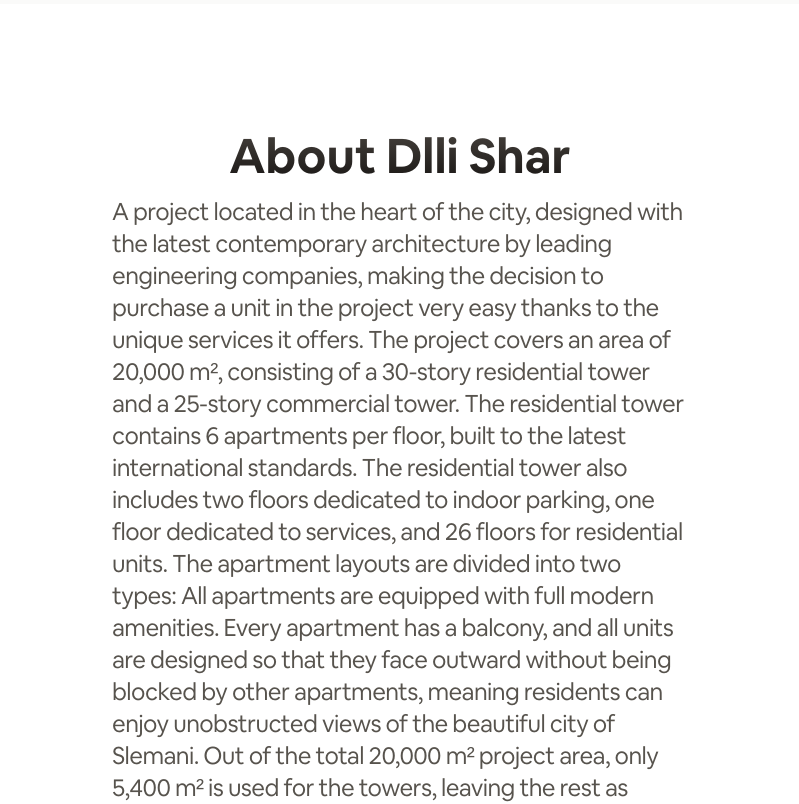
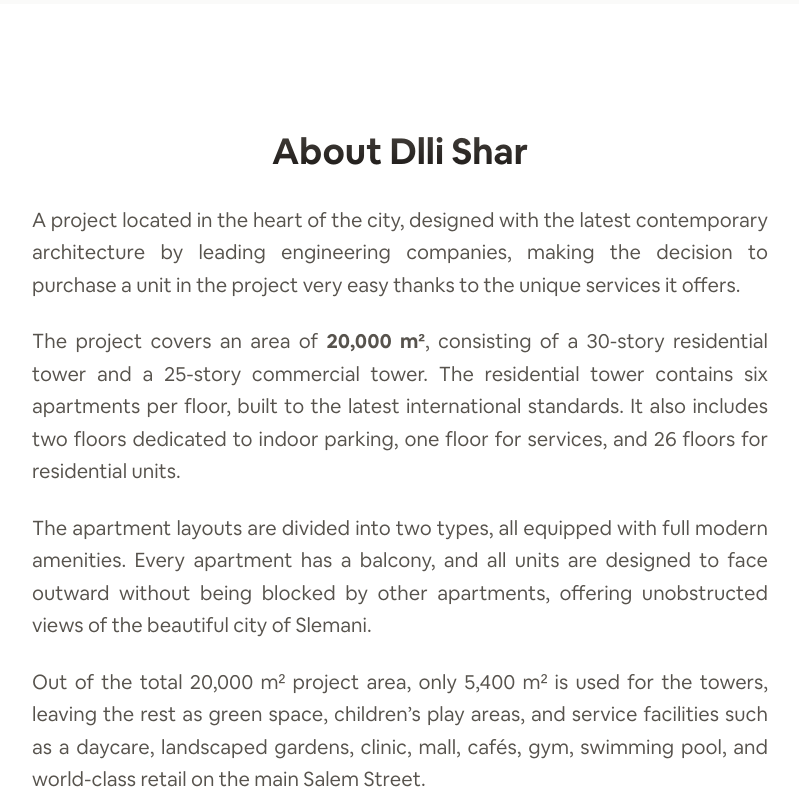
Before and after one commit to RageOfKurd/project-residential, a Next.js app: page /projects/1 in a window 1280 px wide. Shown: the part 1720-2524 px from the top of the page, without its empty margins (240-1039 px from the left). Built offline with nearby package versions, Linux system fonts and the light colour scheme.

Commit message:
create project about section

```diff
--- a/src/components/projectPage/about-section.jsx
+++ b/src/components/projectPage/about-section.jsx
@@ -1,25 +1,17 @@
 "use client";
 import React from "react";
 import HeadingText from "@/components/texts/heading-text";
-import SubTitle from "@/components/texts/sub-title";
-import Divider from "@/components/divider";
 import { motion } from "framer-motion";
-import Image from "next/image";
-import BlurVignette from "../ui/blur-vignette";
 
-// Parent animation setup
+// Animation configs
 const containerVariants = {
   hidden: { opacity: 0 },
   visible: {
     opacity: 1,
-    transition: {
-      staggerChildren: 0.25, // delay between each child
-      delayChildren: 0.2, // delay before first child
-    },
+    transition: { staggerChildren: 0.25, delayChildren: 0.2 },
   },
 };
 
-// Reusable child fade/slide
 const childVariants = {
   hidden: { opacity: 0, y: 30 },
   visible: {
@@ -29,50 +21,59 @@ const childVariants = {
   },
 };
 
-function AboutSection({ slug }) {
-  const features = [
-    { title: "Parking", imageUrl: "/parking.png" },
-    { title: "Clinic", imageUrl: "/clinic.png" },
-    { title: "Gym", imageUrl: "/gym.png" },
-    { title: "Gym", imageUrl: "/gym.png" },
-    { title: "Gym", imageUrl: "/gym.png" },
-    { title: "Gym", imageUrl: "/gym.png" },
-  ];
-
+function AboutSection() {
   return (
     <motion.section
       variants={containerVariants}
       initial="hidden"
       whileInView="visible"
       viewport={{ once: true, amount: 0.3 }}
-      className="flex relative mx-4 rounded-xl py-16 gap-6 md:gap-10  flex-col items-center justify-center"
+      className="flex relative mx-4 md:mx-auto max-w-5xl rounded-xl py-16 gap-8 flex-col items-center"
     >
+      {/* Heading */}
       <motion.div
-        className="relative z-20 flex flex-col items-center justify-center gap-6 w-full"
-        variants={containerVariants}
+        variants={childVariants}
+        className="text-center space-y-4 px-4"
       >
-        <div className="flex flex-col items-center justify-center ">
-          {/* Title */}
-          <motion.div variants={childVariants}>
-            <HeadingText text="About Dlli Shar" />
-          </motion.div>
+        <HeadingText fontSize="text-4xl sm:text-4xl" text="About Dlli Shar" />
+      </motion.div>
 
-          {/* Subtitle */}
-          <motion.div variants={childVariants}>
-            <SubTitle
-              maxWidth=" max-w-xl text-start"
-              text="A project located in the heart of the city, designed with the latest contemporary architecture by leading engineering companies, making the decision to purchase a unit in the project very easy thanks to the unique services it offers.
+      {/* Body text */}
+      <motion.div
+        variants={childVariants}
+        className="px-4 text-lg sm:text-xl text-stone-600 leading-relaxed text-justify max-w-3xl space-y-6"
+      >
+        <p>
+          A project located in the heart of the city, designed with the latest
+          contemporary architecture by leading engineering companies, making the
+          decision to purchase a unit in the project very easy thanks to the
+          unique services it offers.
+        </p>
 
-The project covers an area of 20,000 m², consisting of a 30-story residential tower and a 25-story commercial tower. The residential tower contains 6 apartments per floor, built to the latest international standards. The residential tower also includes two floors dedicated to indoor parking, one floor dedicated to services, and 26 floors for residential units. The apartment layouts are divided into two types:
+        <p>
+          The project covers an area of <strong>20,000 m²</strong>, consisting
+          of a 30-story residential tower and a 25-story commercial tower. The
+          residential tower contains six apartments per floor, built to the
+          latest international standards. It also includes two floors dedicated
+          to indoor parking, one floor for services, and 26 floors for
+          residential units.
+        </p>
 
-All apartments are equipped with full modern amenities. Every apartment has a balcony, and all units are designed so that they face outward without being blocked by other apartments, meaning residents can enjoy unobstructed views of the beautiful city of Slemani.
+        <p>
+          The apartment layouts are divided into two types, all equipped with
+          full modern amenities. Every apartment has a balcony, and all units
+          are designed to face outward without being blocked by other
+          apartments, offering unobstructed views of the beautiful city of
+          Slemani.
+        </p>
 
-Out of the total 20,000 m² project area, only 5,400 m² is used for the towers, leaving the rest as green space, children’s play areas, and service facilities such as a daycare, landscaped gardens, clinic, mall, cafés, gym, swimming pool, and world-class brands in several shops and cafés located in front of the project on the main Salem Street.
-
-"
-            />
-          </motion.div>
-        </div>
+        <p>
+          Out of the total 20,000 m² project area, only 5,400 m² is used for the
+          towers, leaving the rest as green space, children’s play areas, and
+          service facilities such as a daycare, landscaped gardens, clinic,
+          mall, cafés, gym, swimming pool, and world-class retail on the main
+          Salem Street.
+        </p>
       </motion.div>
     </motion.section>
   );
```
